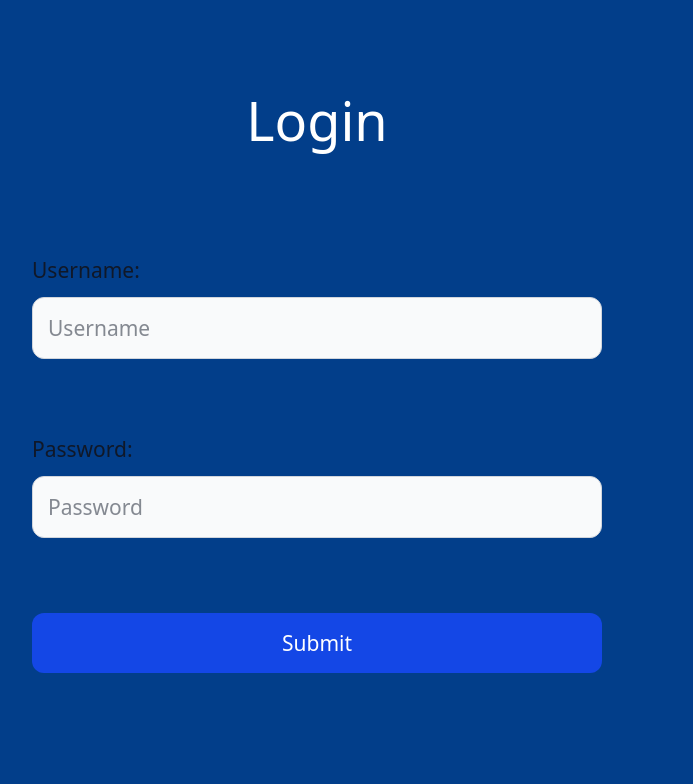
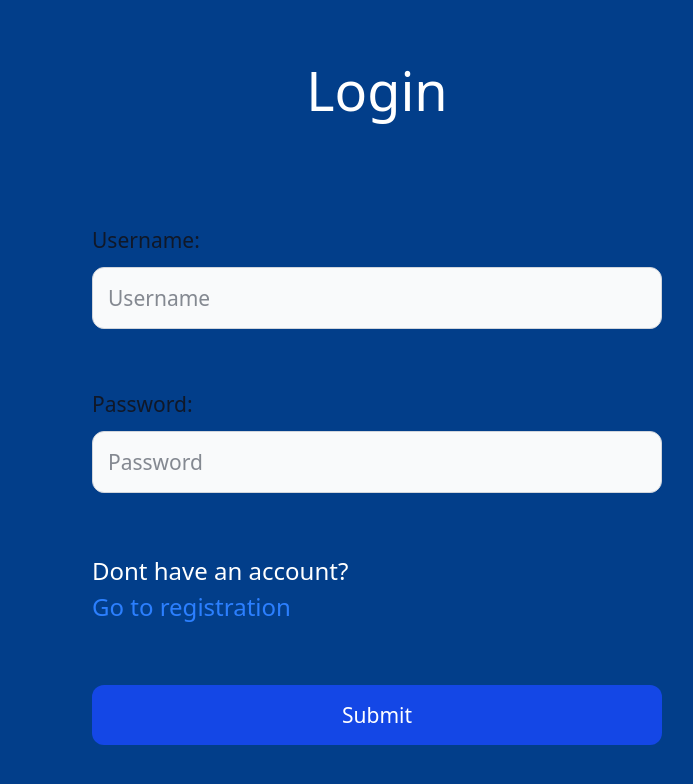
Before and after one commit to RudovichNazar23/chat_app_frontend, a React (Vite) app in the folder chat_client/: page /login in a window 1280 px wide. Shown: the top 784 px of the page, without its empty margins (323-1016 px from the left). Built offline with nearby package versions, Linux system fonts and the light colour scheme.

Commit message:
added submit handler to the login form

```diff
--- a/chat_client/src/components/Login.tsx
+++ b/chat_client/src/components/Login.tsx
@@ -1,21 +1,81 @@
-import { JSX } from "react";
+import React, { JSX } from "react";
+
+import { useReducer } from "react";
+
+import { LoginStateProps } from "../interfaces/LoginStateProps.ts";
+import { loginReducer } from "../reducers/loginReducer.ts";
+import { api } from "../utils/api.ts";
+import { ACCESS, REFRESH } from "../utils/constants.ts";
+import { useNavigate } from "react-router-dom";
 
 import FormGroup from "./Registration/FormGroup.tsx";
+import LoadingButton from "./LoadingButton.tsx";
 
 export default function Login(): JSX.Element {
+    const INITIAL_STATE: LoginStateProps = {
+        status: "initial",
+        fieldValues: {
+            username: "",
+            password: ""
+        },
+        error: "",
+    };
+
+    const navigate = useNavigate();
+
+    const [state, dispatch] = useReducer(loginReducer, INITIAL_STATE);
+
+    const onChangeHandler = (event: React.ChangeEvent<HTMLInputElement>) => {
+        event.preventDefault();
+
+        const name: string = event.target.name;
+        const value: string = event.target.value;
+
+        dispatch({...state, fieldValues: {...state.fieldValues, [name]: value}});
+    };
+
+    const onSubmitHandler = async (event: React.FormEvent<HTMLFormElement>) => {
+      event.preventDefault();
+
+      const { username, password } = state.fieldValues;
+
+      try {
+          dispatch({ ...state, status: "loading" });
+          const response = await api.post("/auth/token/pair/", { username: username, password: password });
+
+          const { access, refresh } = response.data;
+          dispatch({ ...state, status: "initial" });
+
+          localStorage.setItem(ACCESS, access);
+          localStorage.setItem(REFRESH, refresh);
+          navigate("/");
+      }
+      catch(error: any){
+          dispatch({...state, status: "initial", error: error.response.data.detail });
+      }
+    };
+
     return (
-        <div className="grid grid-cols-1 gap-2.5 md:p-10 p-1 md:mt-5 mt-10">
-            <div className="text-4xl text-center">
+        <div className={`${
+            state.status === "initial" ? "grid grid-cols-1 gap-2.5 md:p-10 p-5 lg:w-125 md:w-105 md:mx-auto" :
+                "h-screen content-center justify-items-center"
+            }`}
+        >
+            {
+                state.status === "loading" ?  <div><LoadingButton/></div> : (
+                    <>
+                        <div className="text-4xl text-center lg:w-125 md:w-105">
                             Login
                         </div>
                         <div className="grid grid-cols-1 gap-2.5 md:p-10 p-5 lg:w-125 md:w-105 md:mx-auto">
+                            <form onSubmit={onSubmitHandler}>
                                 <FormGroup
                                     labelValue={"Username"}
                                     inputType={"text"}
                                     name={"username"}
-                    value={""}
+                                    value={state.fieldValues.username}
                                     required={true}
-                    onChange={() => undefined}
+                                    onChange={onChangeHandler}
                                     placeHolder={"Username"}
                                     fieldErrors={[]}
                                 />
@@ -23,12 +83,28 @@ export default function Login(): JSX.Element {
                                     labelValue={"Password"}
                                     inputType={"password"}
                                     name={"password"}
-                    value={""}
+                                    value={state.fieldValues.password}
                                     required={true}
-                    onChange={() => undefined}
+                                    onChange={onChangeHandler}
                                     placeHolder={"Password"}
                                     fieldErrors={[]}
                                 />
+                                {
+                                    state.error && (
+                                        <ul className={"list-disc p-3"}>
+                                            <li className={"list-item text-red-500 ml-8"}>{ state.error }</li>
+                                        </ul>
+                                    )
+                                }
+                                <div className="p-5 w-full">
+                                    <p>Dont have an account?</p>
+                                    <p>
+                                        <a href={"/registration"}
+                                           className={"text-blue-500 hover:underline"}>
+                                            Go to registration
+                                        </a>
+                                    </p>
+                                </div>
                                 <div className="p-5">
                                     <button
                                         type="submit"
@@ -51,7 +127,11 @@ export default function Login(): JSX.Element {
                                         Submit
                                     </button>
                                 </div>
+                            </form>
                         </div>
+                    </>
+                )
+            }
         </div>
     );
 }
--- /dev/null
+++ b/chat_client/src/interfaces/LoginStateProps.ts
@@ -0,0 +1,8 @@
+export interface LoginStateProps {
+    status: "initial" | "loading";
+    fieldValues: {
+        username: string;
+        password: string;
+    }
+    error: string;
+}
--- /dev/null
+++ b/chat_client/src/reducers/loginReducer.ts
@@ -0,0 +1,12 @@
+import { LoginStateProps } from "../interfaces/LoginStateProps.ts";
+
+export function loginReducer(state: LoginStateProps, newState: LoginStateProps): LoginStateProps {
+    switch (newState.status){
+        case "initial":
+            return { ...newState, status: "initial" };
+        case "loading":
+            return { ...newState, status: "loading" };
+        default:
+            return state;
+    }
+}
```
Lines whose indentation alone changed are shown as unchanged.
